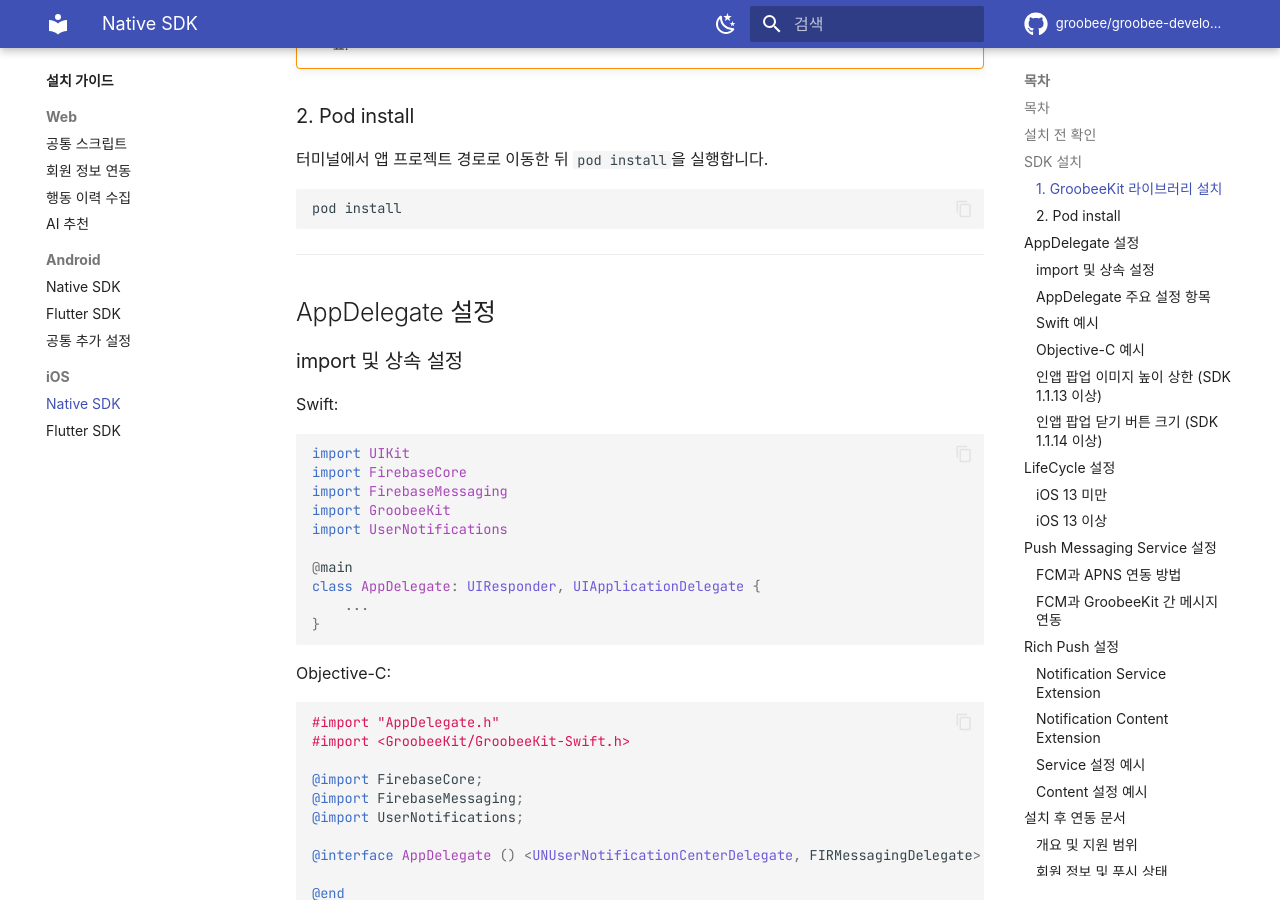
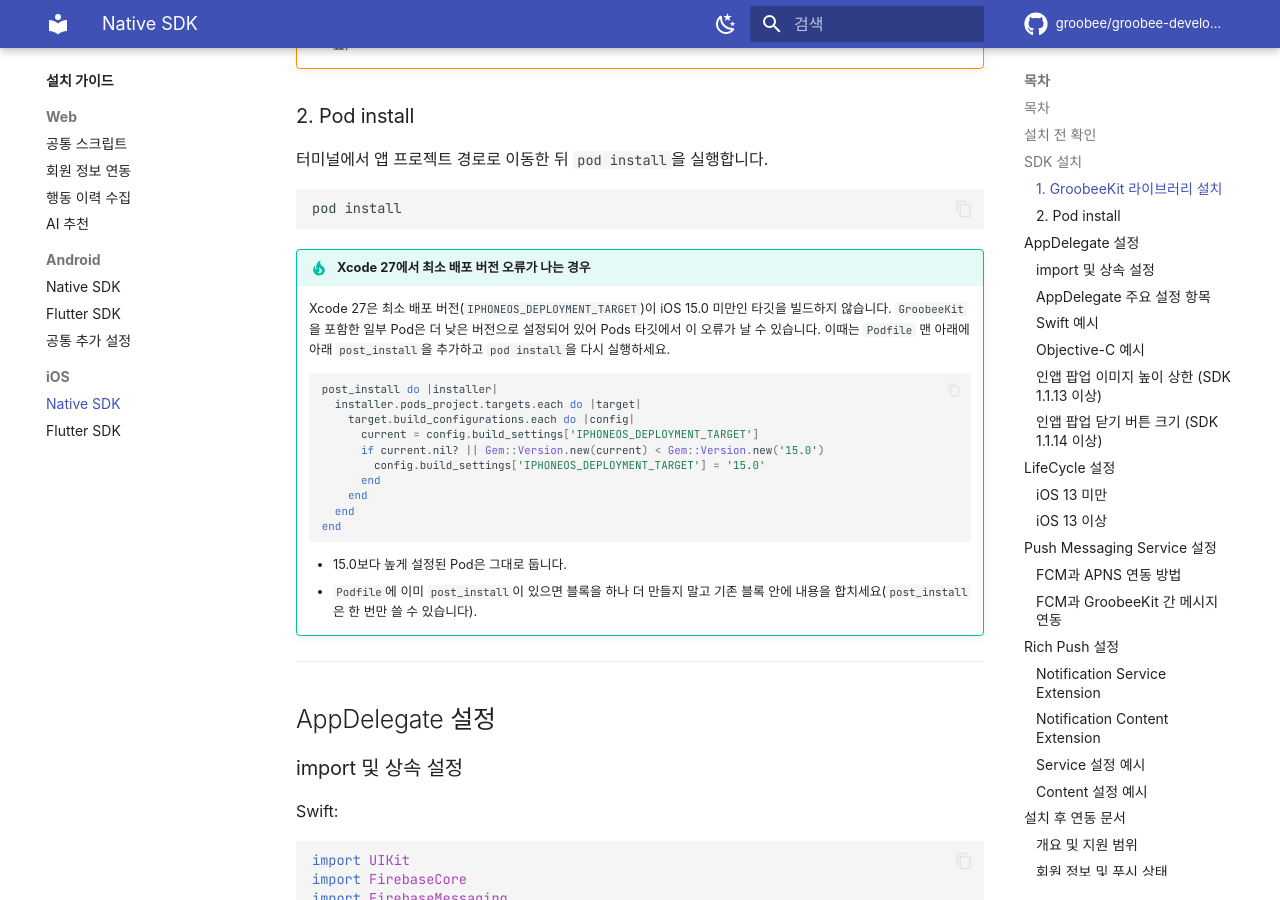
Before and after one commit to groobee/groobee-developer-support, an MkDocs documentation site: the page built from docs/installation/installation-ios-sdk.md, in a window 1280 px wide and 900 px high, scrolled down 2154 px. Built offline with MkDocs 1.6.1 and Material for MkDocs 9.7.7, drawn with Linux system fonts in a browser that asks for light colours; some web fonts are replaced; comment, search, counter and statistics services are not loaded.

Commit message:
docs(ios): Xcode 27 최소 배포 버전 오류 시 post_install 안내 추가
Xcode 27 은 IPHONEOS_DEPLOYMENT_TARGET 15.0 미만 타깃을 빌드하지 않아
GroobeeKit(10.0) 등 Pods 타깃이 실패한다. 15.0 미만만 올리는 post_install 예시를 둔다.

Co-Authored-By: Claude Opus 5.5 <noreply@anthropic.com>
Room: 2026-10-26-19d9 코코아팟이슈

````diff
--- a/docs/installation/installation-ios-sdk.md
+++ b/docs/installation/installation-ios-sdk.md
@@ -89,6 +89,25 @@ pod 'GroobeeKit', :git => 'https://github.com/groobee/groobee-ios-sdk-release.gi
 ```bash
 pod install
 ```
+
+!!! tip "Xcode 27에서 최소 배포 버전 오류가 나는 경우"
+    Xcode 27은 최소 배포 버전(`IPHONEOS_DEPLOYMENT_TARGET`)이 iOS 15.0 미만인 타깃을 빌드하지 않습니다. `GroobeeKit`을 포함한 일부 Pod은 더 낮은 버전으로 설정되어 있어 Pods 타깃에서 이 오류가 날 수 있습니다. 이때는 `Podfile` 맨 아래에 아래 `post_install`을 추가하고 `pod install`을 다시 실행하세요.
+
+    ```ruby
+    post_install do |installer|
+      installer.pods_project.targets.each do |target|
+        target.build_configurations.each do |config|
+          current = config.build_settings['IPHONEOS_DEPLOYMENT_TARGET']
+          if current.nil? || Gem::Version.new(current) < Gem::Version.new('15.0')
+            config.build_settings['IPHONEOS_DEPLOYMENT_TARGET'] = '15.0'
+          end
+        end
+      end
+    end
+    ```
+
+    - 15.0보다 높게 설정된 Pod은 그대로 둡니다.
+    - `Podfile`에 이미 `post_install`이 있으면 블록을 하나 더 만들지 말고 기존 블록 안에 내용을 합치세요(`post_install`은 한 번만 쓸 수 있습니다).
 
 ---
 
````
Also changed, not shown: docs/changelog/document-history.md (+1 -0 lines).
